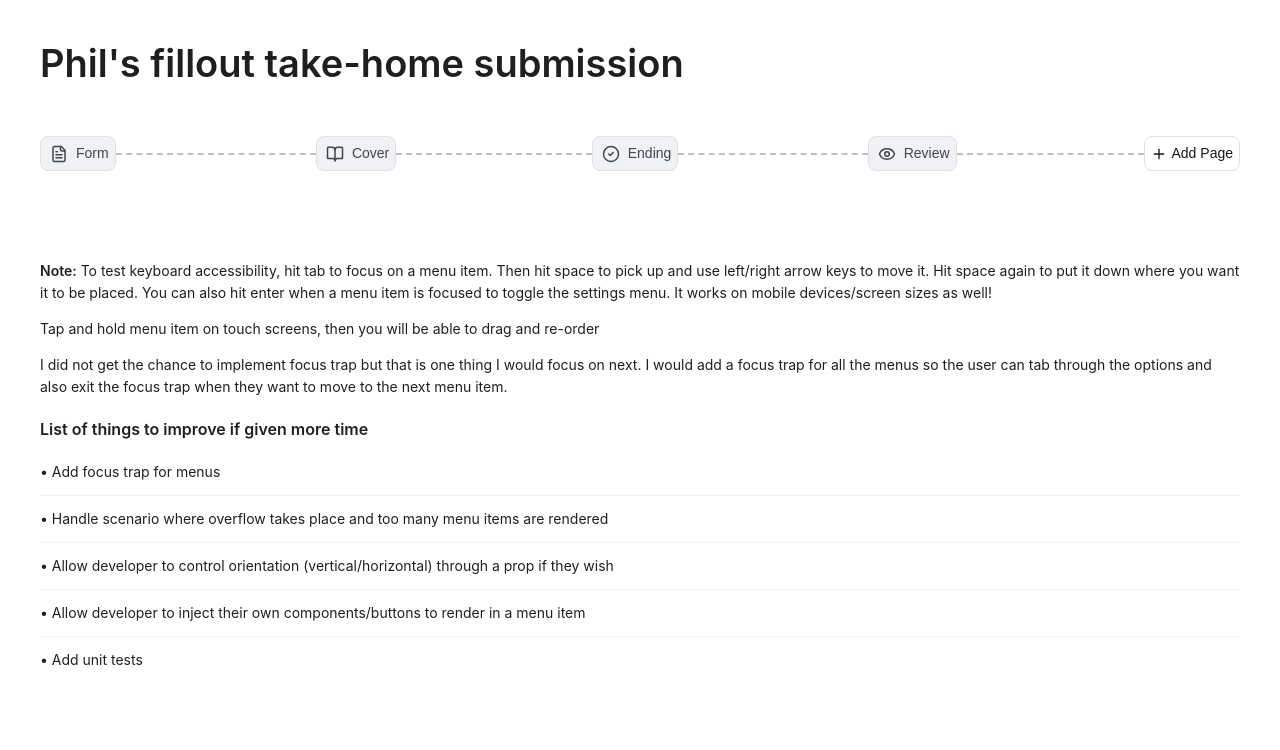
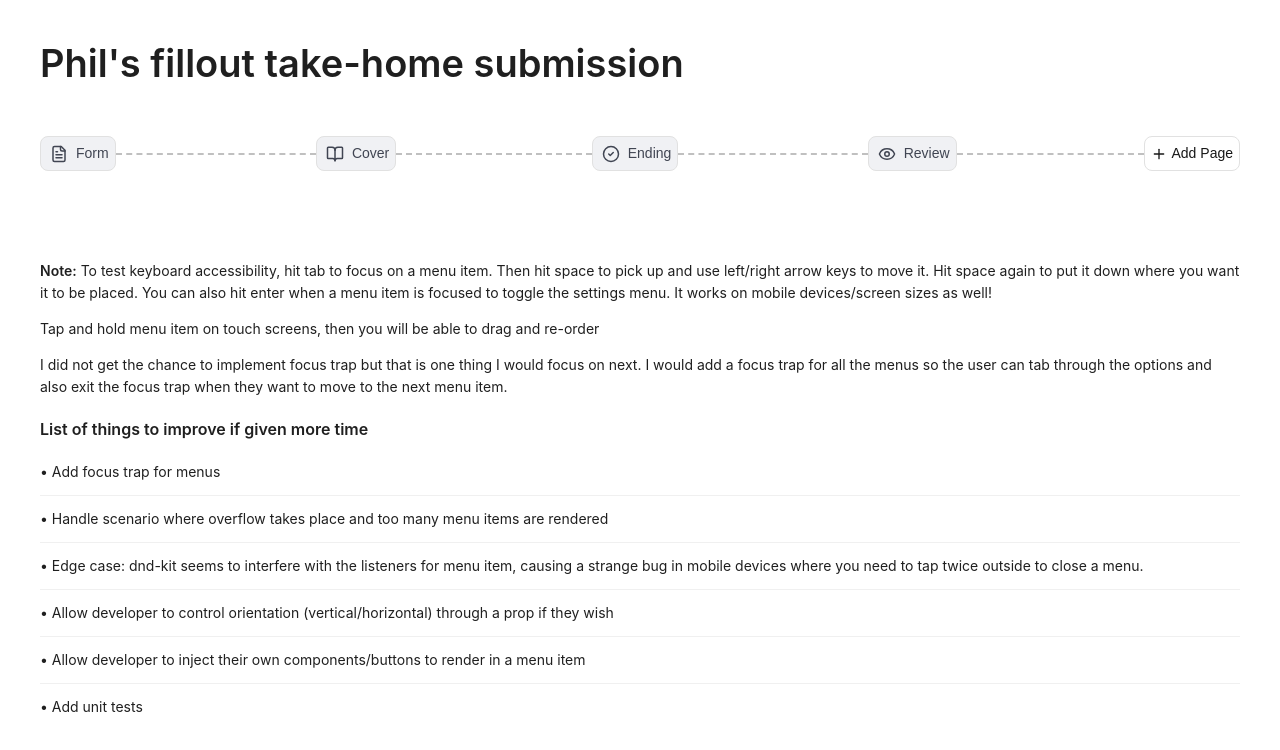
Before and after one commit to lihaojin/fillout-take-home, a Next.js app: page / in a window 1280 px wide. Shown: the top 750 px of the page. Built offline with nearby package versions, Linux system fonts and the light colour scheme.

Commit message:
chore: Add more notes

```diff
--- a/src/app/page.tsx
+++ b/src/app/page.tsx
@@ -56,6 +56,11 @@ export default function Home() {
           are rendered
         </List.Item>
         <List.Item>
+          • Edge case: dnd-kit seems to interfere with the listeners for menu
+          item, causing a strange bug in mobile devices where you need to tap
+          twice outside to close a menu.
+        </List.Item>
+        <List.Item>
           • Allow developer to control orientation (vertical/horizontal) through
           a prop if they wish
         </List.Item>
--- a/src/components/FormPageMenu/partials/MenuItem/MenuItem.css
+++ b/src/components/FormPageMenu/partials/MenuItem/MenuItem.css
@@ -24,7 +24,6 @@
   stroke: #eab308;
 }
 
-.menuitem-container:focus-visible,
 .menuitem-container:hover {
   background: #9da4b259;
 }
```
